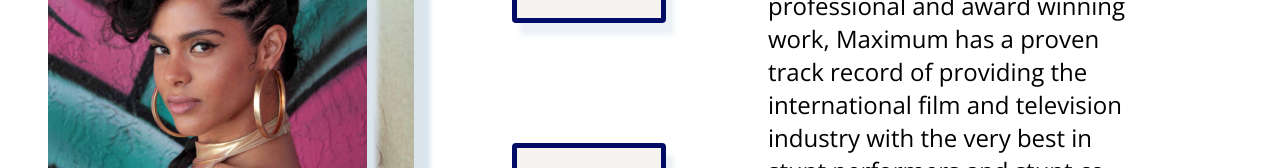
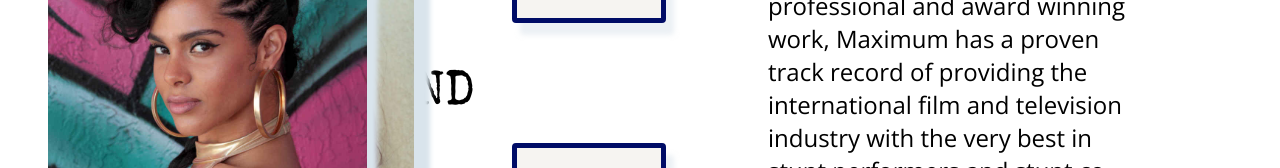
Before and after one commit to wright1/stuntdouble, a React (Create React App) app: page / in a window 1280 px wide. Shown: the part 290-458 px from the top of the page. Built offline with nearby package versions, Linux system fonts and the light colour scheme.

Commit message:
add ending message

```diff
--- a/src/App.js
+++ b/src/App.js
@@ -5,6 +5,7 @@ import Blurb from './components/blurb';
 import {GlobalStyle} from './styles/globalstyle';
 import {Column} from './styles/globalstyle'
 import {Button} from './styles/globalstyle';
+import {End} from './styles/globalstyle';
 import man2 from './images/man2.jpg';
 import man3 from './images/man3.jpg';
 import man5 from './images/man5.jpg';
@@ -30,7 +31,7 @@ function App() {
       <Header />
 
 
-
+     <End>END</End>
      {
        cards.map((card, i) => {
          return <ImageCard
--- a/src/components/imageCard.js
+++ b/src/components/imageCard.js
@@ -4,11 +4,12 @@ import {Wrapper} from '../styles/globalstyle';
 
 
 
+
 const ImageCard = ({src}) => {
+
 
     //varibles created
     let startingPoint = useRef(0);
-
 
     //ref created to allow me to access DOM node of component
     const cardRef = React.createRef();
@@ -64,13 +65,13 @@ const end = (e) => {
 
     if(endpoint < startingPoint && endpoint < threshold){
 
-        cardRef.current.remove()
+        cardRef.current.remove();
 
       }
 
       if(endpoint > startingPoint && endpoint > (window.innerWidth/2)+threshold){
 
-        cardRef.current.remove()
+        cardRef.current.remove();
 
        }
 
@@ -83,7 +84,7 @@ const end = (e) => {
         <Wrapper ref={ cardRef } >
         <div>
             <img src={ src }
-
+            alt='stuntperson'
             onTouchStart={(e) => firstTouchPoint(e) }
              />
         </div>
--- a/src/styles/globalstyle.js
+++ b/src/styles/globalstyle.js
@@ -78,3 +78,11 @@ width: 25vw;
 display: flex;
 flex-direction: column;
 `
+
+export const End = styled.span`
+position: absolute;
+left: 30vw;
+top: 45vh;
+font-family: 'Special Elite', cursive;
+font-size: 3em;
+`
```
